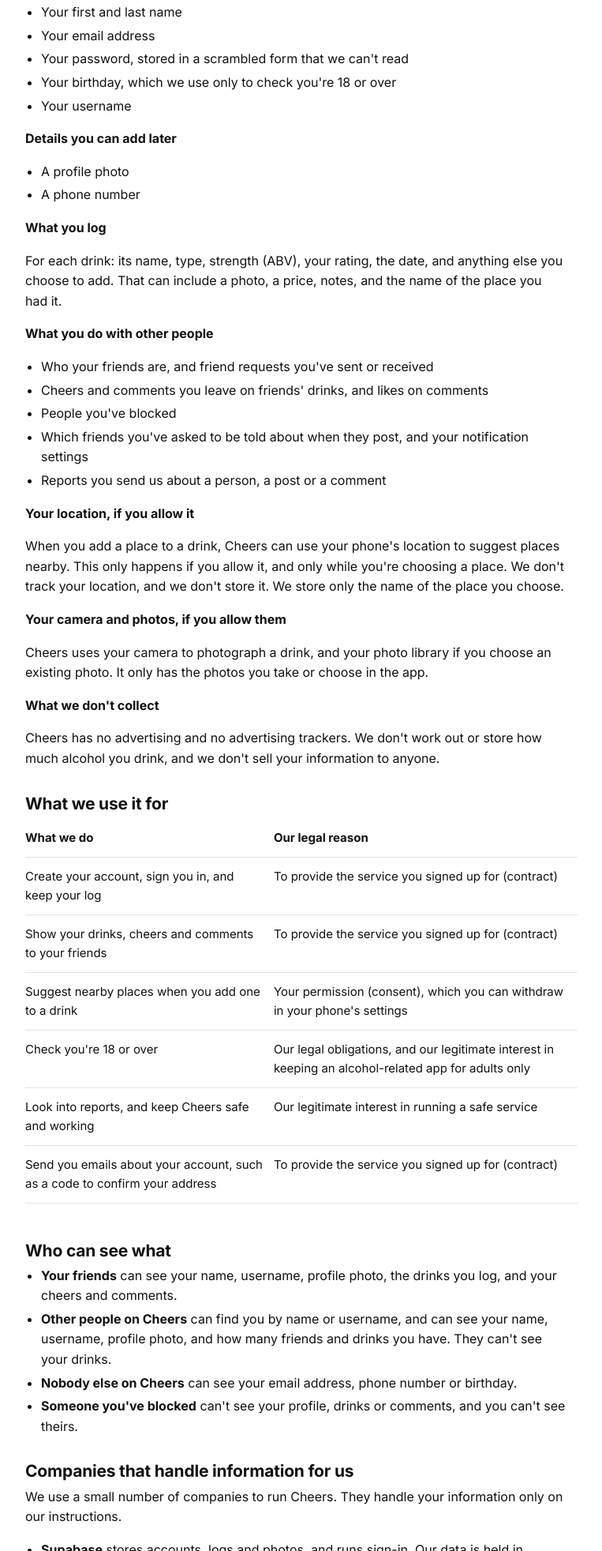
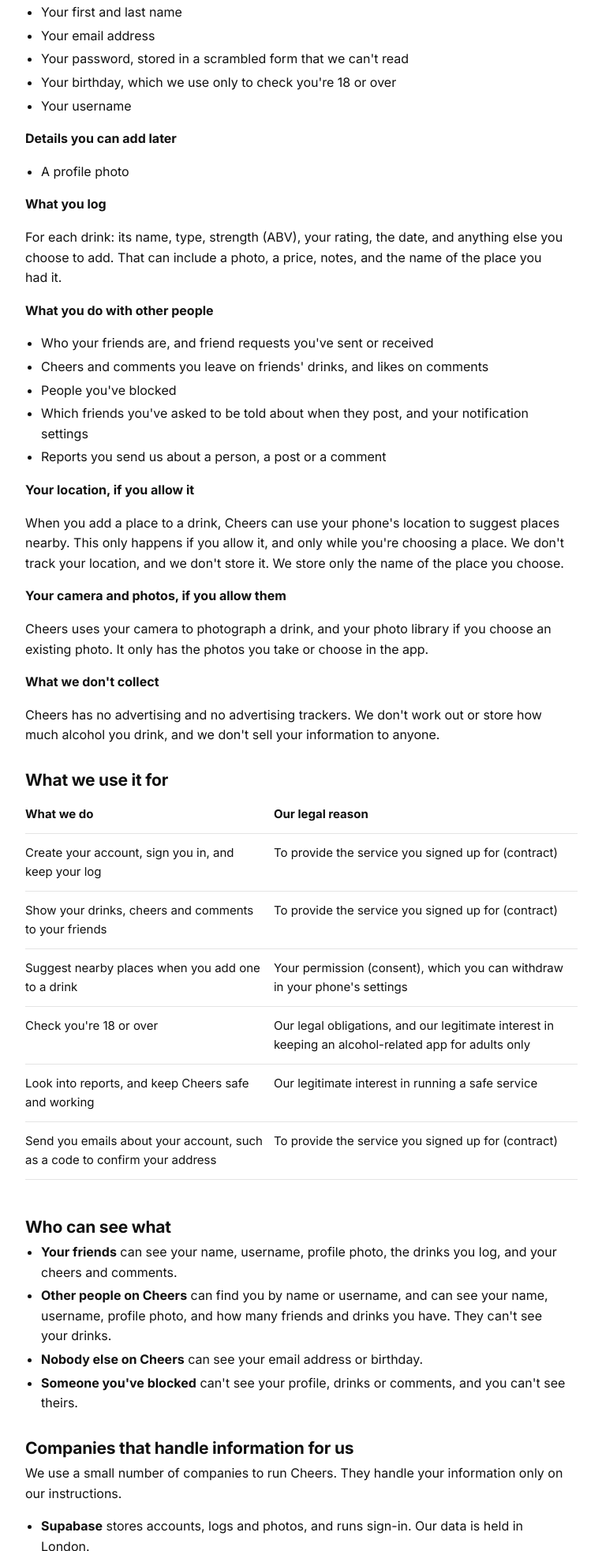
Before and after one commit to alexappdesigns1-glitch/cheers-site, a plain HTML site: page privacy/index.html in a window 1280 px wide. Shown: the part 577-2541 px from the top of the page at 79% size, without its empty margins (384-1147 px from the left). Drawn offline with Linux system fonts and the light colour scheme.

Commit message:
Update index.html

```diff
--- a/privacy/index.html
+++ b/privacy/index.html
@@ -180,7 +180,7 @@
 <p><strong>Details you give us when you sign up</strong></p>
 <ul><li>Your first and last name</li><li>Your email address</li><li>Your password, stored in a scrambled form that we can't read</li><li>Your birthday, which we use only to check you're 18 or over</li><li>Your username</li></ul>
 <p><strong>Details you can add later</strong></p>
-<ul><li>A profile photo</li><li>A phone number</li></ul>
+<ul><li>A profile photo</li></ul>
 <p><strong>What you log</strong></p>
 <p>For each drink: its name, type, strength (ABV), your rating, the date, and anything else you choose to add. That can include a photo, a price, notes, and the name of the place you had it.</p>
 <p><strong>What you do with other people</strong></p>
@@ -194,7 +194,7 @@
 <h2 id="what-we-use-it-for">What we use it for</h2>
 <div class="wide"><table><thead><tr><th>What we do</th><th>Our legal reason</th></tr></thead><tbody><tr><td>Create your account, sign you in, and keep your log</td><td>To provide the service you signed up for (contract)</td></tr><tr><td>Show your drinks, cheers and comments to your friends</td><td>To provide the service you signed up for (contract)</td></tr><tr><td>Suggest nearby places when you add one to a drink</td><td>Your permission (consent), which you can withdraw in your phone's settings</td></tr><tr><td>Check you're 18 or over</td><td>Our legal obligations, and our legitimate interest in keeping an alcohol-related app for adults only</td></tr><tr><td>Look into reports, and keep Cheers safe and working</td><td>Our legitimate interest in running a safe service</td></tr><tr><td>Send you emails about your account, such as a code to confirm your address</td><td>To provide the service you signed up for (contract)</td></tr></tbody></table></div>
 <h2 id="who-can-see-what">Who can see what</h2>
-<ul><li><strong>Your friends</strong> can see your name, username, profile photo, the drinks you log, and your cheers and comments.</li><li><strong>Other people on Cheers</strong> can find you by name or username, and can see your name, username, profile photo, and how many friends and drinks you have. They can't see your drinks.</li><li><strong>Nobody else on Cheers</strong> can see your email address, phone number or birthday.</li><li><strong>Someone you've blocked</strong> can't see your profile, drinks or comments, and you can't see theirs.</li></ul>
+<ul><li><strong>Your friends</strong> can see your name, username, profile photo, the drinks you log, and your cheers and comments.</li><li><strong>Other people on Cheers</strong> can find you by name or username, and can see your name, username, profile photo, and how many friends and drinks you have. They can't see your drinks.</li><li><strong>Nobody else on Cheers</strong> can see your email address or birthday.</li><li><strong>Someone you've blocked</strong> can't see your profile, drinks or comments, and you can't see theirs.</li></ul>
 <h2 id="companies-that-handle-information-for-us">Companies that handle information for us</h2>
 <p>We use a small number of companies to run Cheers. They handle your information only on our instructions.</p>
 <ul><li><strong>Supabase</strong> stores accounts, logs and photos, and runs sign-in. Our data is held in London.</li><li><strong>Resend</strong> sends account emails, such as the code to confirm your address.</li><li><strong>LocationIQ</strong> finds places when you add one to a drink. It receives what you type in the search box and, if you've allowed location, roughly where you are.</li></ul>
```
